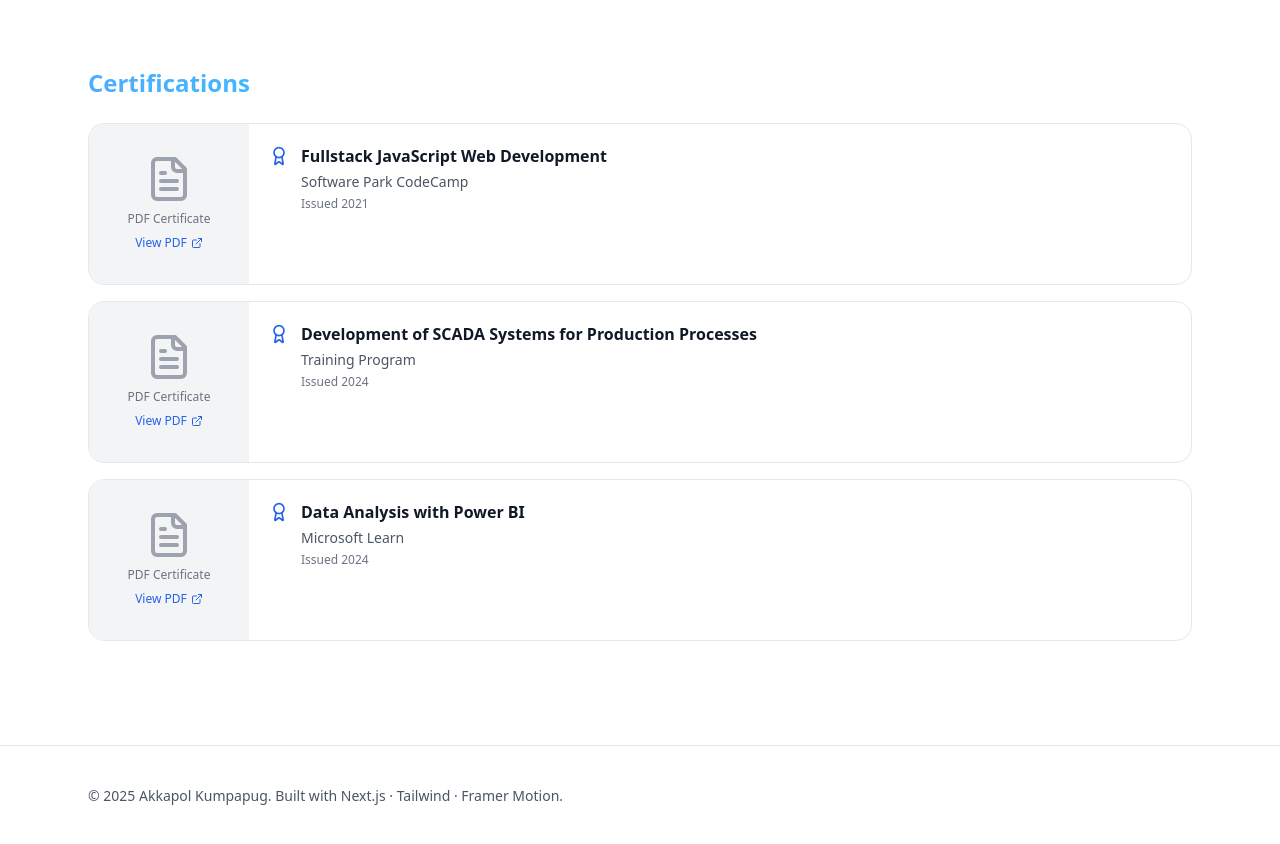
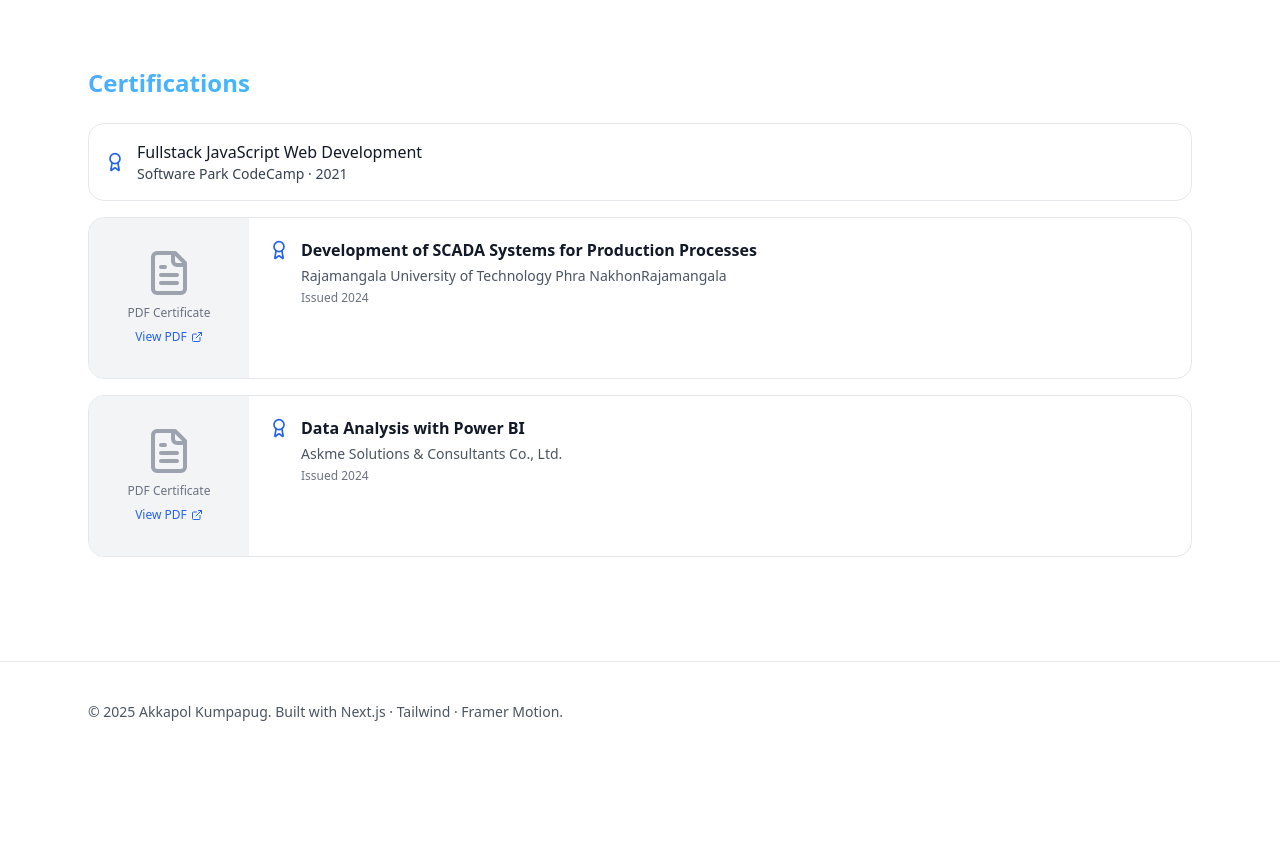
Before and after one commit to akkpol/akkapol-portfolio, a Next.js app: page / in a window 1280 px wide. Shown: the part 1340-2184 px from the top of the page. After the commit the page ends 2102 px from the top, so only its background shows below. Built offline with nearby package versions, Linux system fonts and the light colour scheme.

Commit message:
Update certification issuers and fix certification PDF display

```diff
--- a/data/profile.ts
+++ b/data/profile.ts
@@ -39,18 +39,17 @@ export const linkedInData: LinkedInData = {
     {
       name: 'Fullstack JavaScript Web Development',
       issuer: 'Software Park CodeCamp',
-      year: '2021',
-      pdf: '/cert-fullstack-js.pdf'
+      year: '2021'
     },
     {
       name: 'Development of SCADA Systems for Production Processes',
-      issuer: 'Training Program',
+      issuer: 'Rajamangala University of Technology Phra NakhonRajamangala',
       year: '2024',
       pdf: '/SCADA Training _ 7192 Mr. Akkapol Kumpapug.pdf'
     },
     {
       name: 'Data Analysis with Power BI',
-      issuer: 'Microsoft Learn',
+      issuer: 'Askme Solutions & Consultants Co., Ltd.',
       year: '2024',
       pdf: '/04 Apr _ Power BI Analytic Tool.pdf'
     }
```
